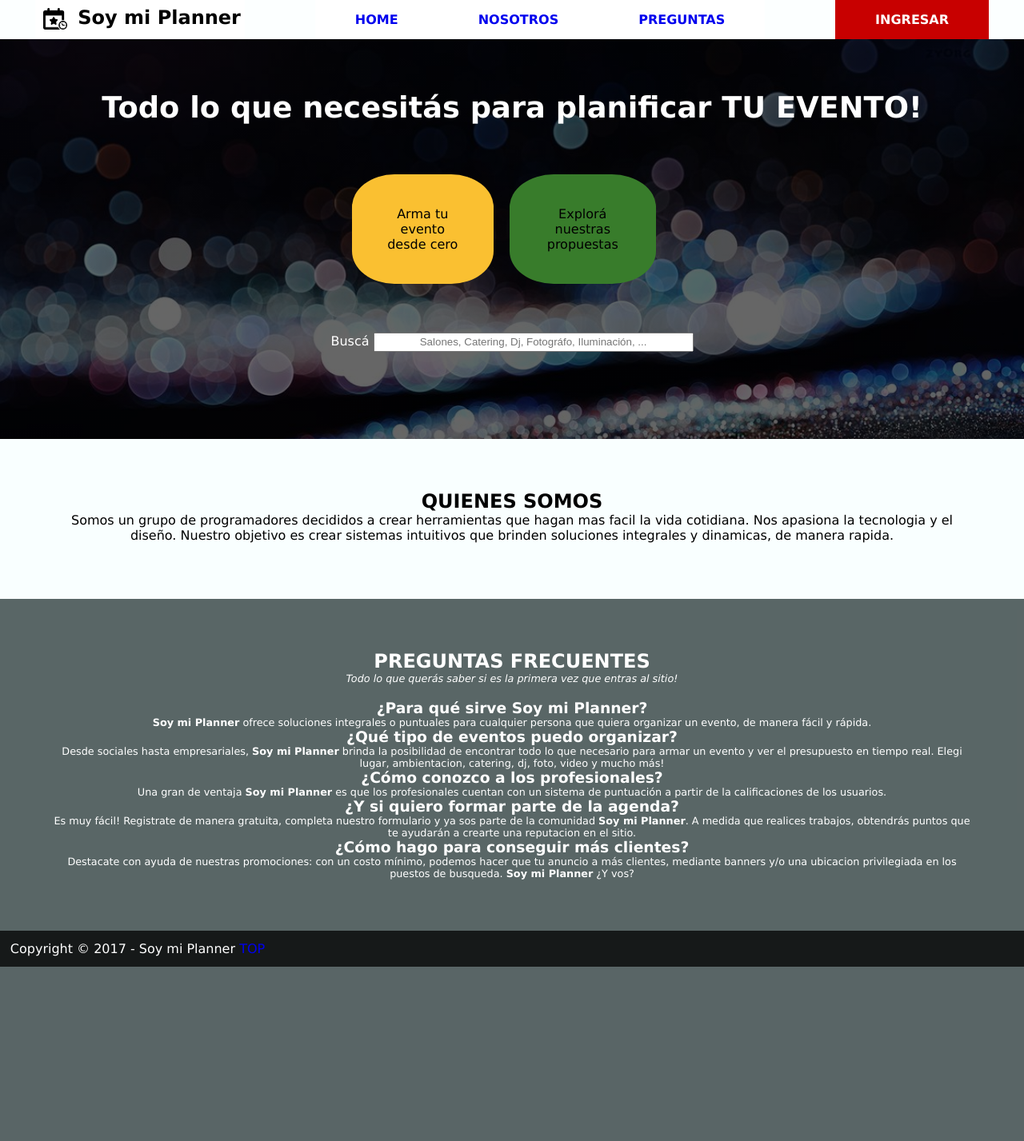
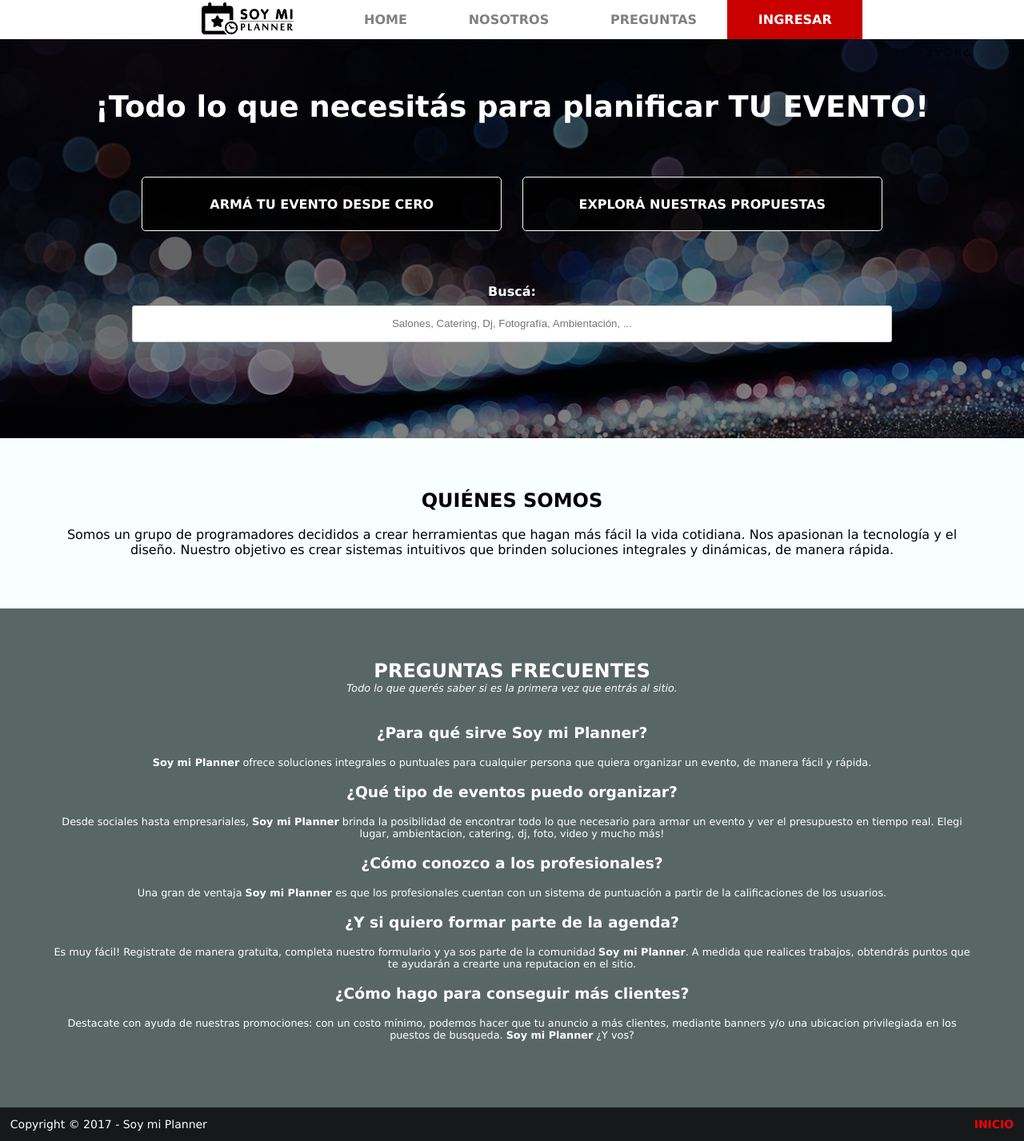
Before and after one commit to gonzalonf/trabajo-integrador, a PHP site: page /html/index_soyMiPlanner.html in a window 1280 px wide. Shown: the whole page at 80% size. Before the commit the page ends 1209 px from the top, so only its background shows below. Run offline with PHP 8.4, Linux system fonts and the light colour scheme.

Commit message:
Muchas cambios en menu y otros
menu > barra fija
menu > mejora del logo y su ubicacion
menu > distribucion de los botones
menu > botones que se pintan por completo

portada > correccion estetica de botones centrales

login > correcion altura ventanita login

footer > mejora del boton y distribucion al redimensionar

gral > limite de anchos automaticos (falta en sections)
gral > ortografia

```diff
--- a/css/style.css
+++ b/css/style.css
@@ -24,21 +24,21 @@
 	margin: 0px;    /* dejo algunas cosas en cero, por si uno quiere probar un valor rapidamente y luego hacer undo */
 	padding: 0px;
 
+
 	background: lightgrey;
 
 	display: flex;
 	flex-flow: column;
 }
 
-		.logo{
+.logo-marca {
+	background: rgba(255, 255, 255, 0.9);
+}
+
+.logo-marca img{
 	margin: 0px;
-			padding: 1vw 0px;
-			vertical-align: middle;
-
-			background: rgba(255, 255, 255, 0.9);
-			color: black;
-			font-weight: bold;
-			font-size: 1.5em;
+	padding: 2px 0px;
+	height: 50px;
 }
 
 .botonera{
@@ -50,13 +50,12 @@
 }
 
 .botonera a{
-			background: rgba(255, 255, 255, 0.9);
-
-			font-weight: bold;
 	display: block;
-
 	padding: 10px 0px;
 
+	background: rgba(255, 255, 255, 0.9);
+	font-weight: bold;
+	color: grey;
 }
 
 .botonera a:hover{
@@ -65,37 +64,57 @@
 	color: white;
 }
 
-		.registrate {
-			margin-bottom: 0px;
+.registrate{
+	flex-flow: row;
 	/*padding: 10px 0px;*/
 	/*border-radius: 5px;*/
 	/* GONZA: el redondeante, creo, queda disonante con el resto, cualquier cosa lo activamos de nuevo */
 	background: rgba(200, 0, 0, 1);
 }
 
-		.registrate a {
-			color: white;
-			font-weight: bold;
-			padding: 10px 0px;
+.registrate li{
+	flex-grow: 1;
 }
 
-		footer {
+.registrate a{
+	display: block;
+	padding: 10px 0px;
+
+	font-weight: bold;
+	color: white;
+}
+
+.registrate a:hover{
+	background-color: rgba(0, 0, 0, 0.6);
+	font-weight: bold;
+	color: red;
+}
+
+footer{
 	display: block;
 	margin: 0px;
 	padding: 1%;
 	/* min-height: 100px; */
 	background: rgba(0, 0, 0, 0.9);
 	color: white;
+	font-size: 14px;
+}
+
+footer a{
+	float: right;
+	font-weight: bold;
+	color: red;
 }
 
 .type_portada {
-			background: linear-gradient(rgba(0, 0, 0, 0.6), rgba(0, 0, 0, 0.6)),
+	background: linear-gradient(rgba(0, 0, 0, 0.5), rgba(0, 0, 0, 0.5)),
 	url(../images/light01.png);
 	background-size: cover;
 	display: block;
 	margin: 0px;
 	padding: 5%;
 	min-height: 500px;
+	font-weight: bold;
 	color: white;
 	text-align: center;
 }
@@ -103,43 +122,53 @@
 .type_portada h2{
 	font-size: 2.3em;
 }
+
 .mainButton{
 	display: flex;
 	justify-content: center;
 
-			margin: 30px auto;
+	margin: auto;
 	height: 200px;
-			width: 400px;
 	align-items: center;
+}
 
-		}
 .opciones_principales1 a{
-			background-color: #fac031;
+	background-color: rgba(0, 0, 0, 0.8);
+	border: solid white 1px;
+	width: 36vw;
+	max-width: 450px;
+	min-height: 5vw;
+	padding: 5%;
 
-			padding: 40px;
 	display: block;
 	text-decoration: none;
-			color: black;
-			margin-right: 20px;
-			border-radius: 30%;
+	font-weight: bold;
+	color: white;
+	margin: 1vw;
+	border-radius: 5px;
 }
 .opciones_principales2 a{
-			background-color: #387c2b;
+	background-color: rgba(0, 0, 0, 0.8);
+	border: solid white 1px;
+	width: 36vw;
+	max-width: 450px;
+	min-height: 5vw;
+	padding: 5%;
 
-			padding: 40px;
 	display: block;
 	text-decoration: none;
-			color: black;
-			margin-right: 20px;
-			border-radius: 30%;
+	font-weight: bold;
+	color: white;
+	margin: 1vw;
+	border-radius: 5px;
 }
+
 .type_portada input{
 	line-height: 20px;
-			width: 400px;
 	text-align: center;
+	max-width: 950px;
+	border-radius: 3px;
 }
-
-
 
 .type1 {
 	display: block;
@@ -172,87 +201,18 @@
 }
 
 
-/*------------EMPIEZA  estilos para caja de registro---------------------------*/
-
-.login-modal {/* la caja de login con su fondo, el div contenedor */
-	display: none; /* oculta al comienzo*/
-	position: fixed;
-	z-index: 1;
-	left: 0;
-	top: 0;
-	/*ocupar pantalla*/
-	width: 100vw;
-	height: 100vh;
-	/*scroll si necesita*/
-	/*overflow: auto;*/
-	background-color: rgb(0,0,0); /* Fallback color */
-	background-color: rgba(0,0,0,0.7); /* Black w/ opacity */
-	}
-
-.caja-login {
-    background-color: #fefefe;
-    margin: 5% auto 15% auto; /* 5% arriba, 15% abajo y centrado */
-    border: 1px solid #888;
-    width: 80%;
-		max-height: 90vh;
-    max-width: 500px;
-
-} /*el form*/
-
-.login-container {
-    padding: 16px;
-    position: relative;
-    overflow: hidden;
-		/*background-color: red;*/
-
-}
-.login-container-abajo{
-	background-color: lightgrey;
-	overflow: hidden;
-	padding: 1em;
-	position: relative;
-}
-
-.login-container-arriba {
-    text-align: center;
-    /*margin: 24px 0 12px 0;*/
-		height: 40px;
-		margin: 0;
-    position: relative;
-		overflow:  hidden;
-		/*background-color: blue;*/
-}
-.login-avatar {
-    width: 20%;
-    border-radius: 50%;
-}
-
-.login-input[type=text], .login-input[type=password] {
+/*------------estilos para caja de registro-------------*/
+/* campos de texto al 100% */
+input[type=text], input[type=password] {
 	width: 100%;
 	padding: 12px 20px;
 	margin: 8px 0;
 	display: inline-block;
 	border: 1px solid #ccc;
 	box-sizing: border-box;
-}/* campos de texto al 100% */
-
-.logear-con h2{
-	padding-left: 0.5em;
-}
-.logear-con li{
-	display: inline-block;
-}
-.boton-logear-con-red{
-	display: inline;
-	float: left;
-	margin-left: 20%;
-	margin-top: 10%;
-}
-.logear-con li:hover img{
-	opacity: 0.8;
 }
 
-.login-botones {
+.botones-login {
 	background-color: #4CAF50;
 	color: white;
 	padding: 14px 20px;
@@ -316,7 +332,138 @@
 }
 
 
-/*------------FIN ESTILOS LOGIN-------------------------------------------*/
+
+/*------------estilos para caja de registro-------------*/
+/* campos de texto al 100% */
+input[type=text], input[type=password] {
+	width: 100%;
+	padding: 12px 20px;
+	margin: 8px 0;
+	display: inline-block;
+	border: 1px solid #ccc;
+	box-sizing: border-box;
+}
+
+.botones-login {
+	background-color: #4CAF50;
+	color: white;
+	padding: 14px 20px;
+	margin: 8px 0;
+	border: none;
+	cursor: pointer;
+	width: 100%;
+}
+
+.logear-con{
+	background-color: #366EBB;
+	color: white;
+}
+
+button:hover {
+	opacity: 0.8;
+}
+
+
+.imgcontainer {
+	text-align: center;
+	margin: 24px 0 12px 0;
+	position: relative;
+}
+
+img.avatar {
+	width: 20%;
+	border-radius: 50%;
+}
+
+.container {
+	padding: 16px;
+	position: relative;
+	overflow: hidden;
+}
+
+.psw{
+	padding: 5px;
+	float: right;
+	/*background-color: red;*/
+}
+.ir-registro{
+	padding: 5px;
+	float: left;
+	/*background-color: red;*/
+	text-decoration: none;
+	font-weight: bold;
+
+}
+.ir-registro a{
+	color: red;
+}
+.ir-registro a,.psw a{
+	text-decoration: none;
+}
+.ir-registro:hover a, .psw:hover a{
+	text-decoration: underline;
+}
+/* la caja de login con su fondo, el div contenedor */
+
+.modal {
+	display: none; /* oculta al comienzo*/
+	position: fixed;
+	z-index: 1;
+	left: 0;
+	top: 0;
+	/*ocupar pantalla*/
+	width: 100%;
+	height: 100%;
+	/*scroll si necesita*/
+	overflow: auto;
+	background-color: rgb(0,0,0); /* Fallback color */
+	background-color: rgba(0,0,0,0.4); /* Black w/ opacity */
+}
+
+.caja-login {
+	background-color: #fefefe;
+	margin: 5% auto 15% auto; /* 5% arriba, 15% abajo y centrado */
+	border: 1px solid #888;
+	width: 80%;
+	height: 90%;
+	max-width: 500px;
+}
+
+/* botón cerrar (x) */
+.close {
+	position: absolute;
+	right: 25px;
+	top: 0;
+	color: #000;
+	font-size: 35px;
+	font-weight: bold;
+}
+
+.close:hover,
+.close:focus {
+	color: red;
+	cursor: pointer;
+}
+
+/*animación cuando aparece (ZOOM)  -webkit   */
+.animate {
+	-webkit-animation: animatezoom 0.6s;
+	animation: animatezoom 0.6s
+}
+
+@-webkit-keyframes animatezoom {
+	from {-webkit-transform: scale(0)}
+	to {-webkit-transform: scale(1)}
+}
+@keyframes animatezoom {
+	from {transform: scale(0)}
+	to {transform: scale(1)}
+}
+
+
+
+
+/*------------estilos para caja de registro-------------*/
 
 
 
@@ -324,21 +471,32 @@
 @media (min-width : 768px) {
 
 	.barra_superior{
-				background: rgba(255, 255, 255, 0.9);
+		background: white;
+		width: 100%;
+		position: fixed;
+		top: 0px;
 		flex-flow: row;
-				justify-content: space-around;
+		justify-content: center;
+		align-items: center;
 	}
 
-			.logo{
-				flex-flow: row;
-				margin: 0px;
-				padding: 5px;
+	body{
+		position: relative;
+		top: 48px;
+	}
+
+	.logo-marca {
+		background: rgba(255, 255, 255, 0.9);
+	}
+
+	.logo-marca img{
+		margin: 0px 50px;
+		padding: 0px 0px;
+		height: 40px;
 	}
 
 	.botonera{
 		display: flex;
-
-				/*max-width: 1000px;*/
 	}
 
 	.botonera li{
@@ -348,29 +506,17 @@
 	.botonera a{
 		display: block;
 
-				padding: 15px 50px;
-				margin-right: 0px 0px;
+		padding: 15px 3vw;
 	}
 
-			.registrate {
-				padding: 15px 50px;
-				/*border-radius: 5px;*/
+	.registrate li{
+		flex-grow: 1;
 	}
 
-			.registrate a {
+	.registrate a{
+		display: block;
+		padding: 15px 3vw;
+
+		font-weight: bold;
 		color: white;
-				font-weight: bold;
 	}
-		}
-		@media (max-width: 599px){
-				.caja-login {
-				    width: 100%;
-						margin-left:0;
-				} /*el form*/
-
-				.login-modal{
-					overflow: scroll;
-					background-color: white;
-
-				}
-			}
--- a/html/index_soyMiPlanner.html
+++ b/html/index_soyMiPlanner.html
@@ -10,9 +10,8 @@
 
 	<header>
 		<div class="barra_superior">
-			<div class="logo">
-				<img src="../images/logo.png" alt="logotipo" class="logo" width="40">
-				Soy mi Planner
+			<div class="logo-marca">
+				<img src="../images/logo.png" alt="logotipo" class="logo">
 			</div>
 			<nav>
 				<ul class="botonera">
@@ -21,103 +20,111 @@
 					<li><a href="#type2">PREGUNTAS</a></li>
 				</ul>
 			</nav>
-			<div class="registrate" ><a href="#" onclick="document.getElementById('login-id').style.display='block'">INGRESAR</a></div>
+			<div class="registrate" ><a href="#" onclick="document.getElementById('id01').style.display='block'">INGRESAR</a></div>
 		</div>
 	</header>
 
 	<section class="type_portada">
-		<h2>Todo lo que necesitás para planificar TU EVENTO!</h2>
+		<h2>¡Todo lo que necesitás para planificar TU EVENTO!</h2>
 
 		<div class="mainButton">
 
 				<div class="opciones_principales1">
-					<a href="#">Arma tu evento desde cero</a>
+					<a href="#">ARMÁ TU EVENTO DESDE CERO</a>
 				</div>
 				<div class="opciones_principales2">
-					<a href="#">Explorá nuestras propuestas</a>
+					<a href="#">EXPLORÁ NUESTRAS PROPUESTAS</a>
 				</div>
 		</div>
-				<label  for="search"> Buscá</label>
-			    <input type="text" name="search"  id=search placeholder="Salones, Catering, Dj, Fotográfo, Iluminación, ..." >
+				<label  for="search"> Buscá: <br> </label>
+			    <input type="text" name="search"  id=search placeholder="Salones, Catering, Dj, Fotografía, Ambientación, ..." >
 			</section>
 
 
 
 
 	<section class="type1">
-		<h2 id=type1>QUIENES SOMOS</h2>
-		<p>Somos un grupo de programadores decididos a crear herramientas que hagan mas facil la vida cotidiana. Nos apasiona la tecnologia y el diseño. Nuestro objetivo es crear sistemas intuitivos que brinden soluciones integrales y dinamicas, de manera rapida.</p>
+		<h2 id=type1>QUIÉNES SOMOS</h2>
+		<br>
+		<p>Somos un grupo de programadores decididos a crear herramientas que hagan más fácil la vida cotidiana. Nos apasionan la tecnología y el diseño. Nuestro objetivo es crear sistemas intuitivos que brinden soluciones integrales y dinámicas, de manera rápida.</p>
 	</section>
 	<section class="type2">
 		<h2 id="type2">PREGUNTAS FRECUENTES</h2>
-		<p><em>Todo lo que querás saber si es la primera vez que entras al sitio!</em></p>
+		<p><em>Todo lo que querés saber si es la primera vez que entrás al sitio.</em></p>
+		<br>
 		<br>
 		<ul>
 			<li>
 				<h3>¿Para qué sirve <strong>Soy mi Planner</strong>? </h3>
+				<br>
 				<p><strong>Soy mi Planner</strong> ofrece soluciones integrales o puntuales para cualquier persona que quiera organizar un evento, de manera fácil y rápida.</p>
+				<br>
 			</li>
 			<li>
 				<h3>¿Qué tipo de eventos puedo organizar? </h3>
+				<br>
 				<p>Desde sociales hasta empresariales, <strong>Soy mi Planner</strong> brinda la posibilidad de encontrar todo lo que necesario para armar un evento y ver el presupuesto en tiempo real. Elegi lugar, ambientacion, catering, dj, foto, video y mucho más!</p>
+				<br>
 			</li>
 			<li>
 				<h3>¿Cómo conozco a los profesionales? </h3>
+				<br>
 				<p>Una gran de ventaja <strong>Soy mi Planner</strong> es que los profesionales cuentan con un sistema de puntuación a partir de la calificaciones de los usuarios.</p>
+				<br>
 			</li>
 			<li>
 				<h3>¿Y si quiero formar parte de la agenda?</h3>
+				<br>
 				<p>Es muy fácil! Registrate de manera gratuita, completa nuestro formulario y ya sos parte de la comunidad <strong>Soy mi Planner</strong>. A medida que realices trabajos, obtendrás puntos que te ayudarán a crearte una reputacion en el sitio.</p>
+				<br>
 			</li>
 			<li>
 				<h3>¿Cómo hago para conseguir más clientes?</h3>
+				<br>
 				<p>Destacate con ayuda de nuestras promociones: con un costo mínimo, podemos hacer que tu anuncio a más clientes, mediante banners y/o una ubicacion privilegiada en los puestos de busqueda. <strong>Soy mi Planner</strong> ¿Y vos? </p>
+				<br>
 			</li>
 		</ul>
 	</section>
 
 	<footer>Copyright © 2017 - Soy mi Planner
-		<a href="#">TOP</a>
+		<a href="#">INICIO</a>
 	</footer>
 
-<!-- ESTO ES EL FORMULARIO LOGIN ------------------------------------------------------->
-	<div id="login-id" class="login-modal">
+	<!-- ESTO ES EL FORMULARIO LOGIN ------------------------>
+	<div id="id01" class="modal">
 
 	  <form class="caja-login animate" action="/action_page.php">
-	    <div class="login-container-arriba">
-	      <span onclick="document.getElementById('login-id').style.display='none'" class="close" title="Close Modal">&times;</span>
-	      <!-- <img src="../images/user.png" alt="Avatar" class="login-avatar"> -->
+	    <div class="imgcontainer">
+	      <span onclick="document.getElementById('id01').style.display='none'" class="close" title="Close Modal">&times;</span>
+	      <img src="../images/user.png" alt="Avatar" class="avatar">
 	    </div>
-			<div class="logear-con">
-				<ul>
-					<h2>Ingresar con</h2>
-					<li><a class="boton-logear-con-red" href="#"><img src="../images/facebook.png" alt="facebook"></a></li>
-					<li><a class="boton-logear-con-red" href="#"><img src="../images/linkedin.png" alt="linkedIn"></a></li>
-				</ul>
-			</div>
-	    <div class="login-container">
 
-	      <label for='usuario'><b>Usuario</b></label>
-	      <input id='usuario' class="login-input" type="text" placeholder="Nombre de usuario" name="uname" required>
+	    <div class="container">
+	      <button type="button" class="botones-login logear-con">(logo) Ingresar con Facebook</button>
+	      <button type="button" class="botones-login logear-con">(logo) ingresar con LinkedIn</button>
 
-	      <label for='clave'><b>Clave</b></label>
-	      <input id='clave' class="login-input" type="password" placeholder="Contraseña" name="psw" required>
+	      <label><b>Usuario</b></label>
+	      <input type="text" placeholder="Nombre de usuario" name="uname" required>
 
-	      <button type="submit" class="login-botones">Ingresar</button>
+	      <label><b>Clave</b></label>
+	      <input type="password" placeholder="Escribe tu contraseña" name="psw" required>
+
+	      <button type="submit" class="botones-login">Ingresar</button>
 	      <input type="checkbox" checked="checked"> Recordarme
+	    </div>
 
-	    </div>
-	    <div class="login-container-abajo">
-	      <span class="login-olvidaste"> <a href="#">¿Olvidaste tu contraseña?</a></span>
-	      <span class="ir-registro"> <a href="registro.html">REGISTRATE!</a></span>
+	    <div class="container" style="background-color:#f1f1f1">
+	      <span class="psw"> <a href="#">¿Olvidaste tu contraseña?</a></span>
+	      <span class="ir-registro"> <a href="#">REGISTRATE!</a></span>
 	    </div>
 	  </form>
 	</div>
-<!-- TERMINA FORMULARIO LOGIN ------------------------------------------------->
+	<!-- ESTO ES EL FORMULARIO LOGIN ------------------------>
 
-<!--...javascript! ------------------------------------>
+<!-- bewareth! ...javascript! -->
 	<script>
-		var modal = document.getElementById('login-id');
+		var modal = document.getElementById('id01');
 		// cerrar cuando clickea arafue
 		window.onclick = function(event) {
 		    if (event.target == modal) {
@@ -127,6 +134,48 @@
 	</script>
 
 
+	<!-- ESTO ES EL FORMULARIO LOGIN ------------------------>
+	<div id="id01" class="modal">
+
+	  <form class="caja-login animate" action="/action_page.php">
+	    <div class="imgcontainer">
+	      <span onclick="document.getElementById('id01').style.display='none'" class="close" title="Close Modal">&times;</span>
+	      <img src="../images/user.png" alt="Avatar" class="avatar">
+	    </div>
+
+	    <div class="container">
+	      <button type="button" class="botones-login logear-con">(logo) Ingresar con Facebook</button>
+	      <button type="button" class="botones-login logear-con">(logo) ingresar con LinkedIn</button>
+
+	      <label><b>Usuario</b></label>
+	      <input type="text" placeholder="Nombre de usuario" name="uname" required>
+
+	      <label><b>Clave</b></label>
+	      <input type="password" placeholder="Escribe tu contraseña" name="psw" required>
+
+	      <button type="submit" class="botones-login">Ingresar</button>
+	      <input type="checkbox" checked="checked"> Recordarme
+	    </div>
+
+	    <div class="container" style="background-color:#f1f1f1">
+	      <span class="psw"> <a href="#">¿Olvidaste tu contraseña?</a></span>
+	      <span class="ir-registro"> <a href="#">REGISTRATE!</a></span>
+	    </div>
+	  </form>
+	</div>
+	<!-- ESTO ES EL FORMULARIO LOGIN ------------------------>
+
+<!-- bewareth! ...javascript! -->
+	<script>
+		var modal = document.getElementById('id01');
+		// cerrar cuando clickea arafue
+		window.onclick = function(event) {
+		    if (event.target == modal) {
+		        modal.style.display = "none";
+		    }
+		}
+	</script>
+
 
 </body>
 </html>
```
Also changed, not shown: other parts of css/style.css (+61 -5 lines), images/iso logo.png (added), images/logo.png. Lines whose indentation alone changed are shown as unchanged.
